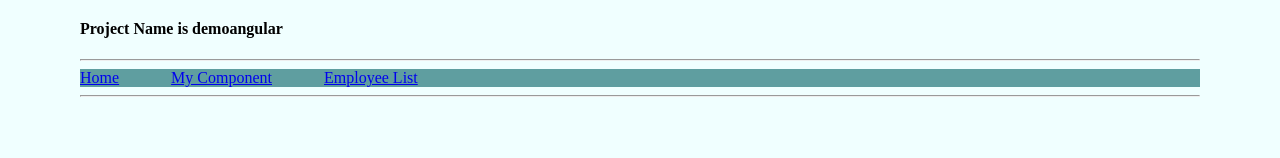
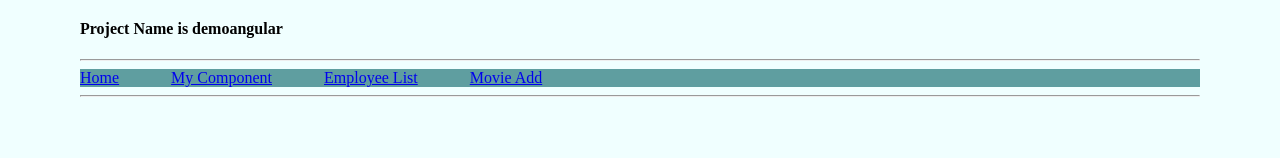
Before and after one commit to akbtech17/angular-lit-training, an Angular app in the folder demoangular/: page / in a window 1280 px wide. Shown: the part 142-300 px from the top of the page. Built offline with nearby package versions, Linux system fonts and the light colour scheme.

Commit message:
routing bind in nav of app

```diff
--- a/demoangular/src/app/app.component.html
+++ b/demoangular/src/app/app.component.html
@@ -7,7 +7,8 @@
 <nav style="background-color: cadetblue;">
     <a routerLink="home">Home</a> &nbsp; &nbsp; &nbsp; &nbsp; &nbsp; &nbsp;
     <a routerLink="mycomponent">My Component</a> &nbsp; &nbsp; &nbsp; &nbsp; &nbsp; &nbsp;
-    <a routerLink="emplist">Employee List</a>
+    <a routerLink="emplist">Employee List</a> &nbsp; &nbsp; &nbsp; &nbsp; &nbsp; &nbsp;
+    <a routerLink="movieadd">Movie Add</a>
 </nav>
 <hr>
 <router-outlet></router-outlet>
```
